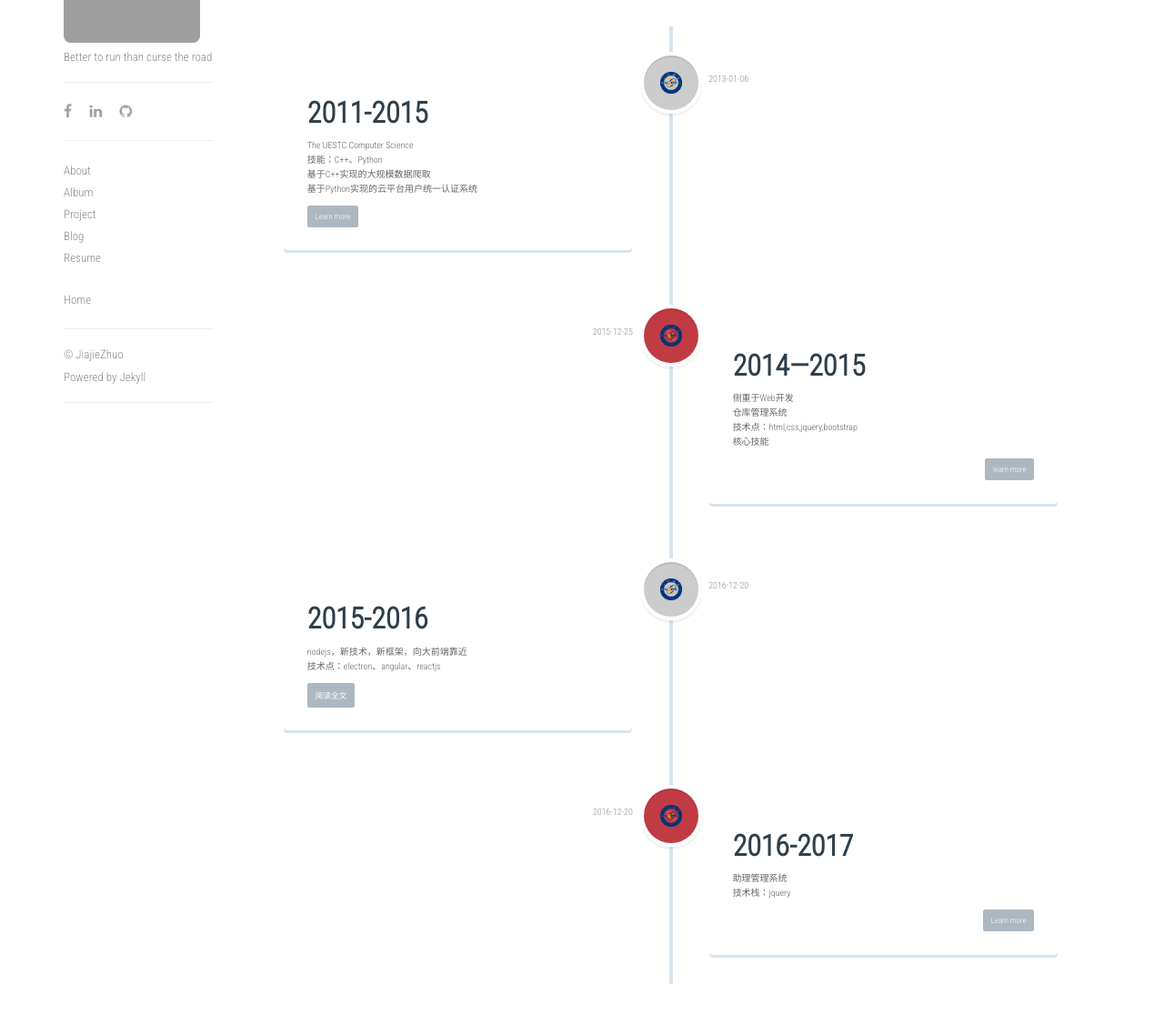
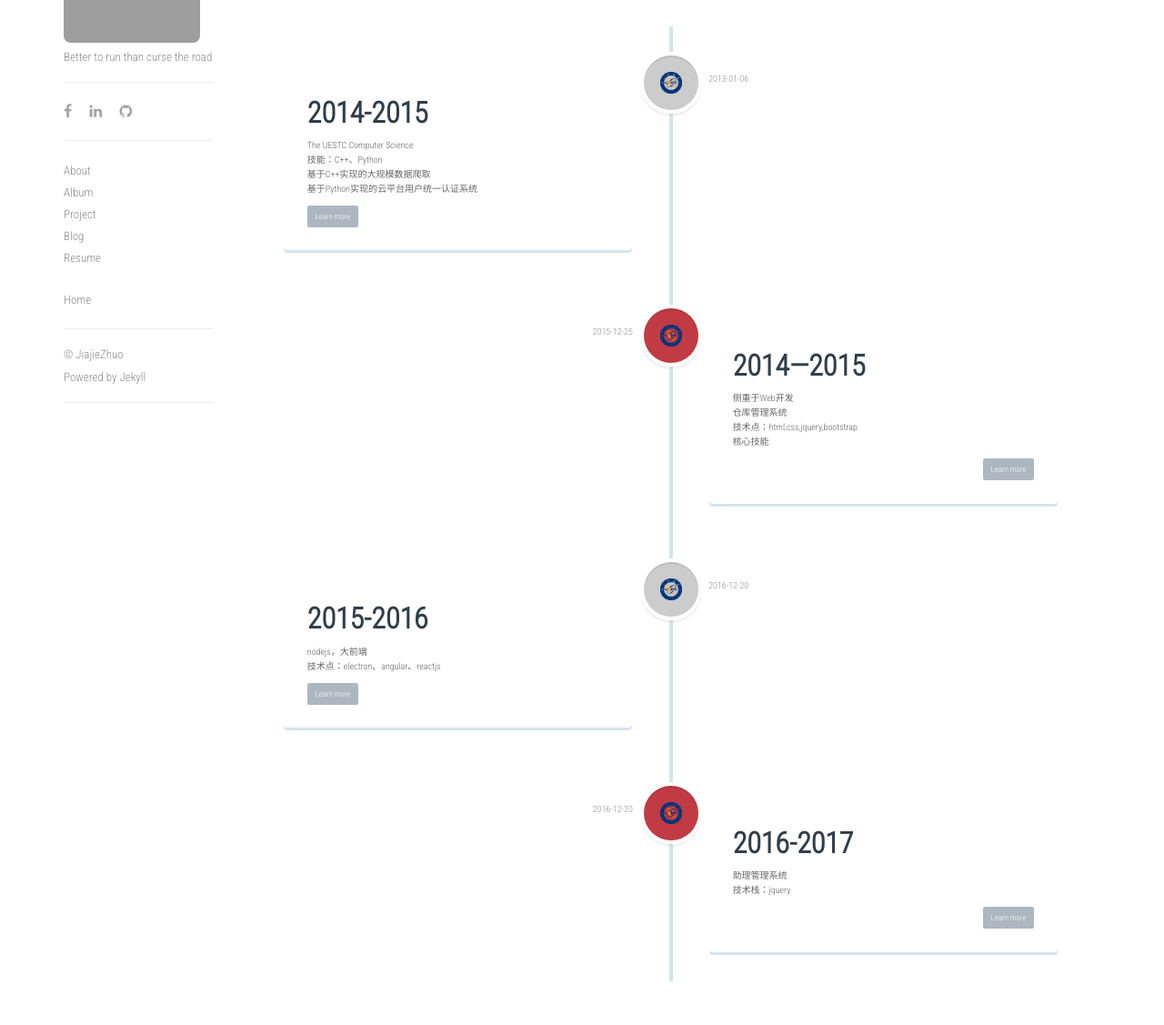
Before and after one commit to 0lddriv3r/0lddriv3r.github.io, a Jekyll site: the page built from project.md, in a window 1280 px wide. Shown: the part 523-1650 px from the top of the page at 91% size. Built offline with Jekyll 4.4.1, drawn with Linux system fonts in a browser that asks for light colours; nearby versions of some CDN libraries; grey boxes are pictures that could not be loaded.

```diff
--- a/project.md
+++ b/project.md
@@ -9,7 +9,7 @@ permalink: /project/
             <img src="{{ site.baseurl }}/img/scllogo.gif" alt="Picture">
         </div>
         <div class="cd-timeline-content">
-            <h2>2011-2015</h2>
+            <h2>2014-2015</h2>
             <p>The UESTC Computer Science <br>技能：C++、Python<br>基于C++实现的大规模数据爬取<br>基于Python实现的云平台用户统一认证系统 </p>
             <a href="#" class="cd-read-more" target="_blank">Learn more</a>
             <span class="cd-date">2013-01-06</span>
@@ -23,7 +23,7 @@ permalink: /project/
         <div class="cd-timeline-content">
             <h2>2014—2015</h2>
             <p>侧重于Web开发<br>仓库管理系统<br>技术点：html,css,jquery,bootstrap<br>核心技能</p>
-            <a href="#" class="cd-read-more" target="_blank">learn more</a>
+            <a href="#" class="cd-read-more" target="_blank">Learn more</a>
             <span class="cd-date">2015-12-25</span>
         </div>
     </div>
@@ -34,8 +34,8 @@ permalink: /project/
         </div>
         <div class="cd-timeline-content">
             <h2>2015-2016</h2>
-            <p>nodejs，新技术，新框架，向大前端靠近<br>技术点：electron、angular、reactjs</p>
-            <a href="#" class="cd-read-more" target="_blank">阅读全文</a>
+            <p>nodejs，大前端<br>技术点：electron、angular、reactjs</p>
+            <a href="#" class="cd-read-more" target="_blank">Learn more</a>
             <span class="cd-date">2016-12-20</span>
         </div>
     </div>
```
Also changed, not shown: index.html (+4 -4 lines).
